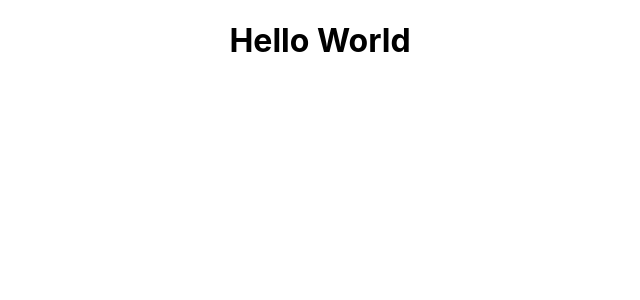
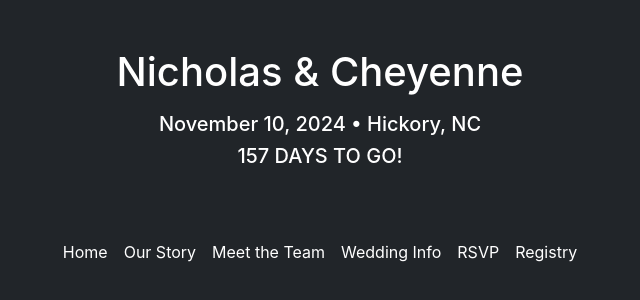
Before and after one commit to ncapel/capel-wedding-app, a React (Create React App) app: page / in a window 1280 px wide. Shown: the top 300 px of the page, without its empty margins (320-960 px from the left). Built offline with nearby package versions, Linux system fonts and the light colour scheme.

Commit message:
Initial Commit

```diff
--- a/public/index.html
+++ b/public/index.html
@@ -3,6 +3,7 @@
   <head>
     <meta charset="utf-8" />
     <link rel="icon" href="%PUBLIC_URL%/favicon.ico" />
+    <link href="https://cdn.jsdelivr.net/npm/bootstrap@5.3.3/dist/css/bootstrap.min.css" rel="stylesheet" integrity="sha384-QWTKZyjpPEjISv5WaRU9OFeRpok6YctnYmDr5pNlyT2bRjXh0JMhjY6hW+ALEwIH" crossorigin="anonymous" />
     <meta name="viewport" content="width=device-width, initial-scale=1" />
     <meta name="theme-color" content="#000000" />
     <meta
@@ -24,9 +25,9 @@
       work correctly both with client-side routing and a non-root public URL.
       Learn how to configure a non-root public URL by running `npm run build`.
     -->
-    <title>React App</title>
+    <title>Capel's Wedding</title>
   </head>
-  <body>
+  <body class="bg-dark">
     <noscript>You need to enable JavaScript to run this app.</noscript>
     <div id="root"></div>
     <!--
--- a/src/App.css
+++ /dev/null
@@ -1,38 +0,0 @@
-.App {
-  text-align: center;
-}
-
-.App-logo {
-  height: 40vmin;
-  pointer-events: none;
-}
-
-@media (prefers-reduced-motion: no-preference) {
-  .App-logo {
-    animation: App-logo-spin infinite 20s linear;
-  }
-}
-
-.App-header {
-  background-color: #282c34;
-  min-height: 100vh;
-  display: flex;
-  flex-direction: column;
-  align-items: center;
-  justify-content: center;
-  font-size: calc(10px + 2vmin);
-  color: white;
-}
-
-.App-link {
-  color: #61dafb;
-}
-
-@keyframes App-logo-spin {
-  from {
-    transform: rotate(0deg);
-  }
-  to {
-    transform: rotate(360deg);
-  }
-}
--- a/src/App.js
+++ b/src/App.js
@@ -1,12 +1,12 @@
-import logo from './logo.svg';
-import './App.css';
+import React from 'react';
+import NavBar from './Components/Nav';
+import Header from './Components/Header';
 
 function App() {
   return (
-    <div className="App">
-      <h1>
-        Hello World
-      </h1>
+    <div className='mt-5 text-white'>
+      <Header/>
+      <NavBar/>
     </div>
   );
 }
--- /dev/null
+++ b/src/Components/Header.js
@@ -0,0 +1,19 @@
+import React from 'react';
+
+const weddingDate = new Date("2024-11-10T00:00:00");
+
+function Header() {
+    const now = new Date();
+    const countDown = weddingDate.getTime()  - now.getTime();
+    const days = Math.floor(countDown / (1000 * 60 * 60 * 24));
+
+    return (
+        <div className='text-center'>
+            <h1 className='mb-3'>Nicholas & Cheyenne</h1>
+            <h5>November 10, 2024 • Hickory, NC</h5>
+            <h5>{days + ' days to go!'.toUpperCase()}</h5>
+        </div>
+    );
+};
+
+export default Header;
--- /dev/null
+++ b/src/Components/Nav.js
@@ -0,0 +1,22 @@
+import React from 'react';
+
+function NavBar() {
+    const navList = [
+        'Home',
+        'Our Story',
+        'Meet the Team',
+        'Wedding Info',
+        'RSVP',
+        'Registry'
+    ];
+
+    const navItems = navList.map((listItem,i) => <li key={'nav_li_'+i} className='nav-item'><a href={listItem} className='nav-link text-white'>{listItem}</a></li>);
+
+    return (
+        <nav className='navbar navbar-expand-lg'>
+            <ul className='navbar-nav mx-auto mt-5'>{navItems}</ul>
+        </nav>
+    );
+};
+
+export default NavBar;
--- a/src/index.js
+++ b/src/index.js
@@ -2,7 +2,6 @@ import React from 'react';
 import ReactDOM from 'react-dom/client';
 import './index.css';
 import App from './App';
-import reportWebVitals from './reportWebVitals';
 
 const root = ReactDOM.createRoot(document.getElementById('root'));
 root.render(
@@ -14,4 +13,3 @@ root.render(
 // If you want to start measuring performance in your app, pass a function
 // to log results (for example: reportWebVitals(console.log))
 // or send to an analytics endpoint. Learn more: https://bit.ly/CRA-vitals
-reportWebVitals();
--- a/src/reportWebVitals.js
+++ /dev/null
@@ -1,13 +0,0 @@
-const reportWebVitals = onPerfEntry => {
-  if (onPerfEntry && onPerfEntry instanceof Function) {
-    import('web-vitals').then(({ getCLS, getFID, getFCP, getLCP, getTTFB }) => {
-      getCLS(onPerfEntry);
-      getFID(onPerfEntry);
-      getFCP(onPerfEntry);
-      getLCP(onPerfEntry);
-      getTTFB(onPerfEntry);
-    });
-  }
-};
-
-export default reportWebVitals;
```
Also changed, not shown: src/setupTests.js (deleted, +0 -5 lines), src/assets/img/gold_frame.jpg (added), 1 other file (tests, documents, lock files or other folders).
